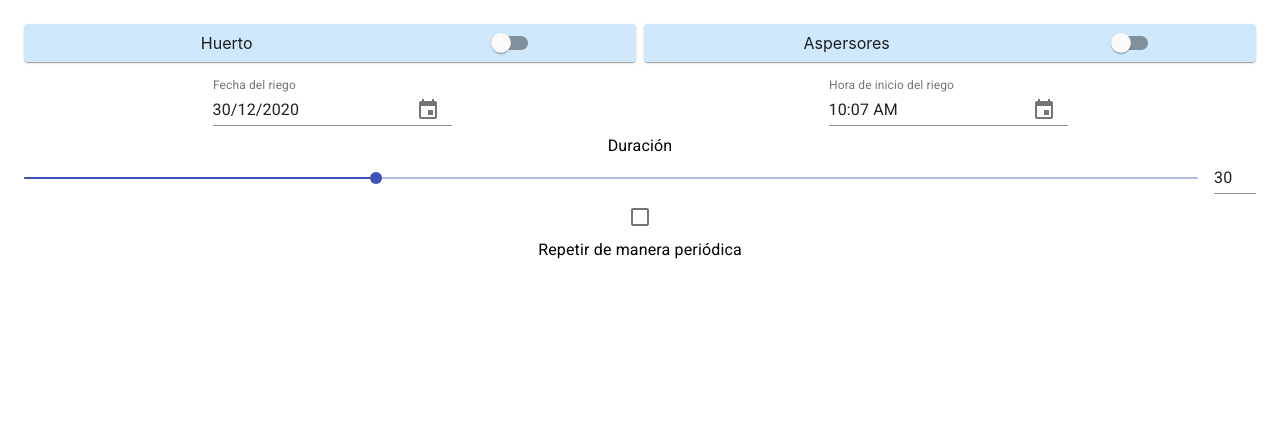
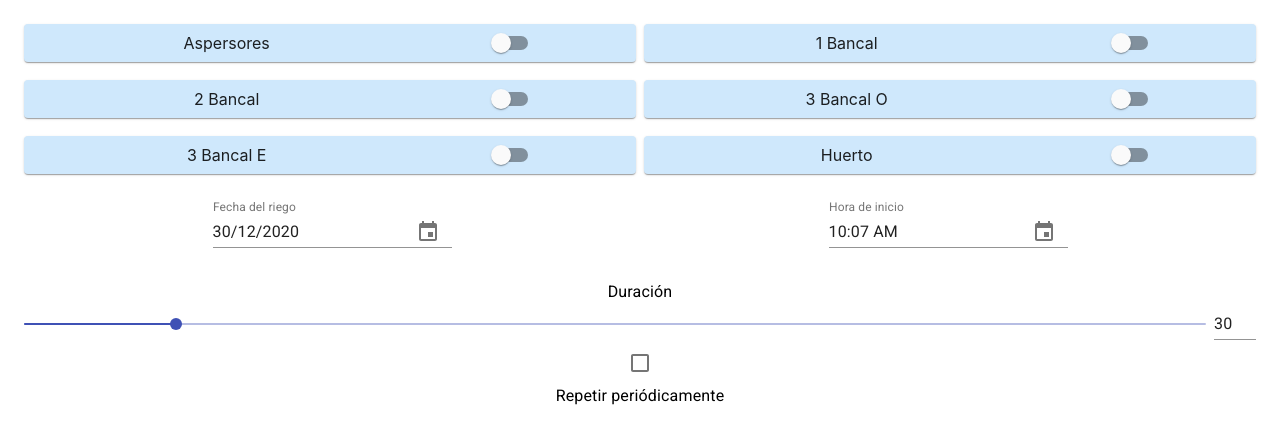
Before and after one commit to PabloEstevez/iotscheduler-ui, a React (Create React App) app: page / in a window 1280 px wide. Shown: the top 444 px of the page. Built offline with nearby package versions, Linux system fonts and the light colour scheme; no server answers.

Commit message:
Intento get_devices

```diff
--- a/src/App.css
+++ b/src/App.css
@@ -37,9 +37,3 @@
     transform: rotate(360deg);
   }
 }
-
-.miswitch{
-  padding: 15px;
-  color: #282c34;
-  background-color: #cfe8fc;
-}
--- a/src/App.js
+++ b/src/App.js
@@ -1,4 +1,4 @@
-import React from 'react';
+import React, { useEffect } from 'react';
 //import logo from './logo.svg';
 import './App.css';
 //import Button from '@material-ui/core/Button';
@@ -35,8 +35,6 @@ function App() {
     headers: { 'Content-Type': 'application/json' }
   };
 
-  //parametros para el slider
-
   const useStyles = makeStyles({
     root: {
       width: 250,
@@ -46,69 +44,47 @@ function App() {
     },
     paper: {
       backgroundColor: "#cfe8fc",
-      alignContent: "flex-end"
+      alignContent: "flex-end",
+      marginBottom: 10,
     }
   });
 
   const classes = useStyles();
+  // Parametros para el Switch
+  const [sectorState, setSectorState] = React.useState({
+    aspersores: false,
+    bancal_1: false,
+    bancal_2: false,
+    bancal_3_W: false,
+    bancal_3_E: false,
+    huerto: false,
+  })
+
+  // INIT
+  useEffect(() => {
+    let newState = {};
+    console.log("sectorState: ", sectorState)
+    Object.keys(sectorState).forEach(key => {
+      gpio_status(key).then(status => {
+        newState[key] = status;
+      })
+    });
+    console.log("newState: ", newState);
+    setSectorState(newState);
+    console.log("newSectorState: ", sectorState)
+  }, []);
+
+  // Parametros para la fecha/hora
+  const [selectedDate, setSelectedDate] = React.useState(new Date());
+  // Para el slider
   const [value, setValue] = React.useState(30);
 
-  const handleSliderChange = (event, newValue) => {
-    setValue(newValue);
-  };
 
-  const handleInputChange = (event) => {
-    setValue(event.target.value === '' ? '' : Number(event.target.value));
-  };
-
-  const handleBlur = () => {
-    let max = 180
-    if (value < 0) {
-      setValue(0);
-    } else if (value > max) {
-      setValue(max);
-    }
-  };
-
-
-
-  //parametros para el calendario
-  const [selectedDate, setSelectedDate] = React.useState(new Date());
-
-  const handleDateChange = (date) => {
-    setSelectedDate(date);
-  };
-
-  //parametros para el switch
-
-  const [state, setState] = React.useState({
-    checked: false,
-    checkedTest: false,
-    huerto: false,
-    aspersores: false,
-  });
-
-  // FUNCIONES
-
-  const handleSwitchChange = async (event) => {
-    let id_sector = event.target.name;
-
-    gpio_status(id_sector)
-      .then(estado => {
-        //console.log(typeof(estado.gpio_status))
-        on_off(id_sector, !!!estado.gpio_status)
-          .then(() => setState({ ...state, [event.target.name]: !!!estado.gpio_status }))
-      });
-  }
-
-  function bool2string(b) {
-    return b ? "1" : "0";
-  }
-
+  // API HELPERS
   async function gpio_status(id) {
     const respuesta = await fetch(`${API_URL}/gpio_status?id=${encodeURIComponent(id)}`, requestOptions_GET);
     const estado = await respuesta.json();
-    return estado;
+    return !!estado.gpio_status;
   }
 
   async function on_off(id, status) {
@@ -117,10 +93,83 @@ function App() {
       headers: { 'Content-Type': 'application/json' },
       body: JSON.stringify({ "id": id, "status": bool2string(status) })
     };
-
     const respuesta = await fetch(`${API_URL}/on_off`, requestOptions_POST);
     return respuesta;
   }
+
+  async function get_devices() {
+    const respuesta = await fetch(`${API_URL}/get_devices`, requestOptions_GET);
+    const devices = await respuesta.json();
+    return devices.devices;
+  }
+
+  // FUNCIONES
+
+  const handleSwitchChange = async (event) => {
+    let id_sector = event.target.name;
+    gpio_status(id_sector)
+      .then(estado => {
+        on_off(id_sector, !estado)
+          .then(() => setSectorState({ ...sectorState, [event.target.name]: !estado }))
+      });
+  }
+
+  const handleDateChange = (date) => {
+    setSelectedDate(date);
+  };
+
+  const handleSliderChange = (event, newValue) => {
+    setValue(newValue);
+  };
+
+  const handleBlur = () => {
+    let max = 200
+    if (value < 0) {
+      setValue(0);
+    } else if (value > max) {
+      setValue(max);
+    }
+  };
+
+  const handleInputChange = (event) => {
+    setValue(event.target.value === '' ? '' : Number(event.target.value));
+  };
+
+
+  function bool2string(b) {
+    return b ? "1" : "0";
+  }
+
+  /*function Sector(id_sector) {
+    useEffect(() => {
+      gpio_status(id_sector).then(estado => {
+        if (estado !== sectorState[id_sector])
+          setSectorState({ ...sectorState, [id_sector]: estado })
+      })
+    }, []);
+    return (
+      <Grid item xs={6}>
+        <Paper className={classes.paper}>
+          <Grid container spacing={1} justify="center" alignItems="center">
+            <Grid item xs={7}>
+              {id_sector}
+            </Grid>
+            <Grid item xs={4}>
+              <Switch
+                className="switch"
+                checked={sectorState[id_sector]}
+                onChange={handleSwitchChange}
+                color="primary"
+                name={id_sector}
+                inputProps={{ 'aria-label': 'primary checkbox' }}
+              />
+            </Grid>
+          </Grid>
+        </Paper>
+      </Grid>
+    );
+  }*/
+
 
   return (
     <div className="App">
@@ -130,15 +179,15 @@ function App() {
             <Paper className={classes.paper}>
               <Grid container spacing={1} justify="center" alignItems="center">
                 <Grid item xs={7}>
-                  Huerto
+                  Aspersores
                 </Grid>
                 <Grid item xs={4}>
                   <Switch
                     className="switch"
-                    checked={state.huerto}
+                    checked={sectorState.aspersores}
                     onChange={handleSwitchChange}
                     color="primary"
-                    name="huerto"
+                    name="aspersores"
                     inputProps={{ 'aria-label': 'primary checkbox' }}
                   />
                 </Grid>
@@ -149,21 +198,96 @@ function App() {
             <Paper className={classes.paper}>
               <Grid container spacing={1} justify="center" alignItems="center">
                 <Grid item xs={7}>
-                  Aspersores
+                  1 Bancal
                 </Grid>
                 <Grid item xs={4}>
                   <Switch
                     className="switch"
-                    checked={state.aspersores}
+                    checked={sectorState.bancal_1}
                     onChange={handleSwitchChange}
                     color="primary"
-                    name="aspersores"
+                    name="bancal_1"
                     inputProps={{ 'aria-label': 'primary checkbox' }}
                   />
                 </Grid>
               </Grid>
             </Paper>
-
+          </Grid>
+          <Grid item xs={6}>
+            <Paper className={classes.paper}>
+              <Grid container spacing={1} justify="center" alignItems="center">
+                <Grid item xs={7}>
+                  2 Bancal
+                </Grid>
+                <Grid item xs={4}>
+                  <Switch
+                    className="switch"
+                    checked={sectorState.bancal_2}
+                    onChange={handleSwitchChange}
+                    color="primary"
+                    name="bancal_2"
+                    inputProps={{ 'aria-label': 'primary checkbox' }}
+                  />
+                </Grid>
+              </Grid>
+            </Paper>
+          </Grid>
+          <Grid item xs={6}>
+            <Paper className={classes.paper}>
+              <Grid container spacing={1} justify="center" alignItems="center">
+                <Grid item xs={7}>
+                  3 Bancal O
+                </Grid>
+                <Grid item xs={4}>
+                  <Switch
+                    className="switch"
+                    checked={sectorState.bancal_3_W}
+                    onChange={handleSwitchChange}
+                    color="primary"
+                    name="bancal_3_W"
+                    inputProps={{ 'aria-label': 'primary checkbox' }}
+                  />
+                </Grid>
+              </Grid>
+            </Paper>
+          </Grid>
+          <Grid item xs={6}>
+            <Paper className={classes.paper}>
+              <Grid container spacing={1} justify="center" alignItems="center">
+                <Grid item xs={7}>
+                  3 Bancal E
+                </Grid>
+                <Grid item xs={4}>
+                  <Switch
+                    className="switch"
+                    checked={sectorState.bancal_3_E}
+                    onChange={handleSwitchChange}
+                    color="primary"
+                    name="bancal_3_E"
+                    inputProps={{ 'aria-label': 'primary checkbox' }}
+                  />
+                </Grid>
+              </Grid>
+            </Paper>
+          </Grid>
+          <Grid item xs={6}>
+            <Paper className={classes.paper}>
+              <Grid container spacing={1} justify="center" alignItems="center">
+                <Grid item xs={7}>
+                  Huerto
+                </Grid>
+                <Grid item xs={4}>
+                  <Switch
+                    className="switch"
+                    checked={sectorState.huerto}
+                    onChange={handleSwitchChange}
+                    color="primary"
+                    name="huerto"
+                    inputProps={{ 'aria-label': 'primary checkbox' }}
+                  />
+                </Grid>
+              </Grid>
+            </Paper>
           </Grid>
         </Grid>
 
@@ -186,7 +310,7 @@ function App() {
             <KeyboardTimePicker
               margin="normal"
               id="time-picker"
-              label="Hora de inicio del riego"
+              label="Hora de inicio"
               value={selectedDate}
               onChange={handleDateChange}
               KeyboardButtonProps={{
@@ -197,16 +321,18 @@ function App() {
         </MuiPickersUtilsProvider>
 
         <Typography id="discrete-slider" gutterBottom>
+          <br></br>
           Duración
         </Typography>
-
-        {/** SLIDER */}
-        <Grid container spacing={2} alignItems="center">
+        <Grid container spacing={1} alignItems="center">
           <Grid item xs>
             <Slider
               value={typeof value === 'number' ? value : 0}
               onChange={handleSliderChange}
               aria-labelledby="input-slider"
+              step={5}
+              min={5}
+              max={200}
             />
           </Grid>
           <Grid item>
@@ -219,7 +345,7 @@ function App() {
               inputProps={{
                 step: 5,
                 min: 1,
-                max: 180,
+                max: 200,
                 type: 'number',
                 'aria-labelledby': 'input-slider',
               }}
@@ -249,7 +375,7 @@ function App() {
           inputProps={{ 'aria-label': 'secondary checkbox' }}
         />
         <Typography id="discrete-slider" gutterBottom>
-          Repetir de manera periódica
+          Repetir periódicamente
         </Typography>
       </Container>
 
```
Also changed, not shown: 1 other file (tests, documents, lock files or other folders).
